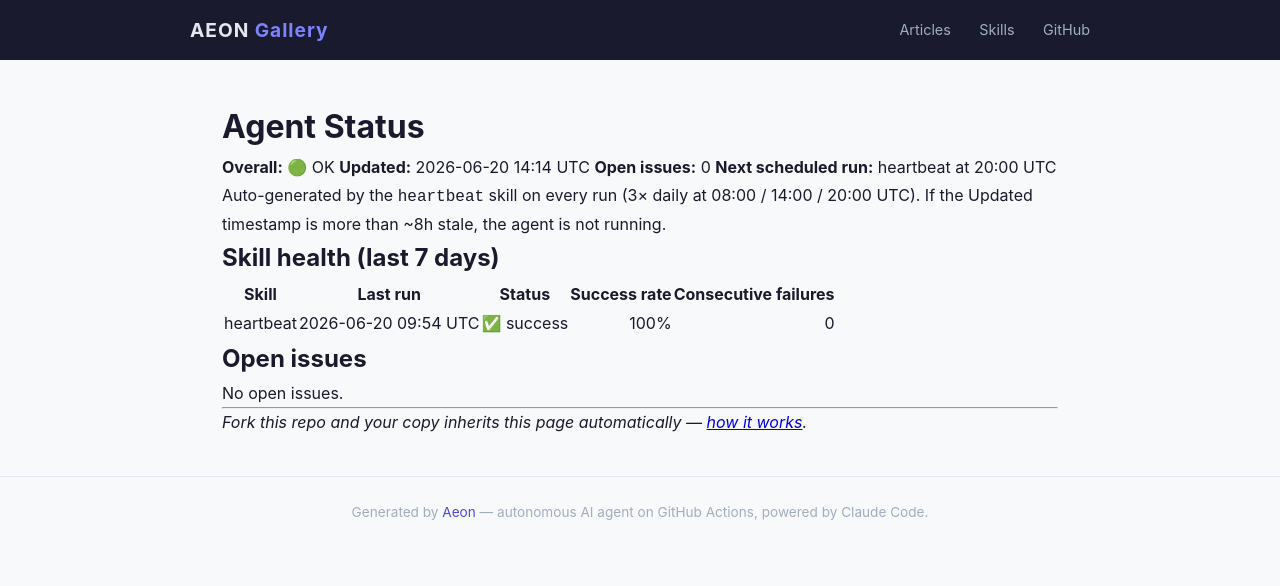
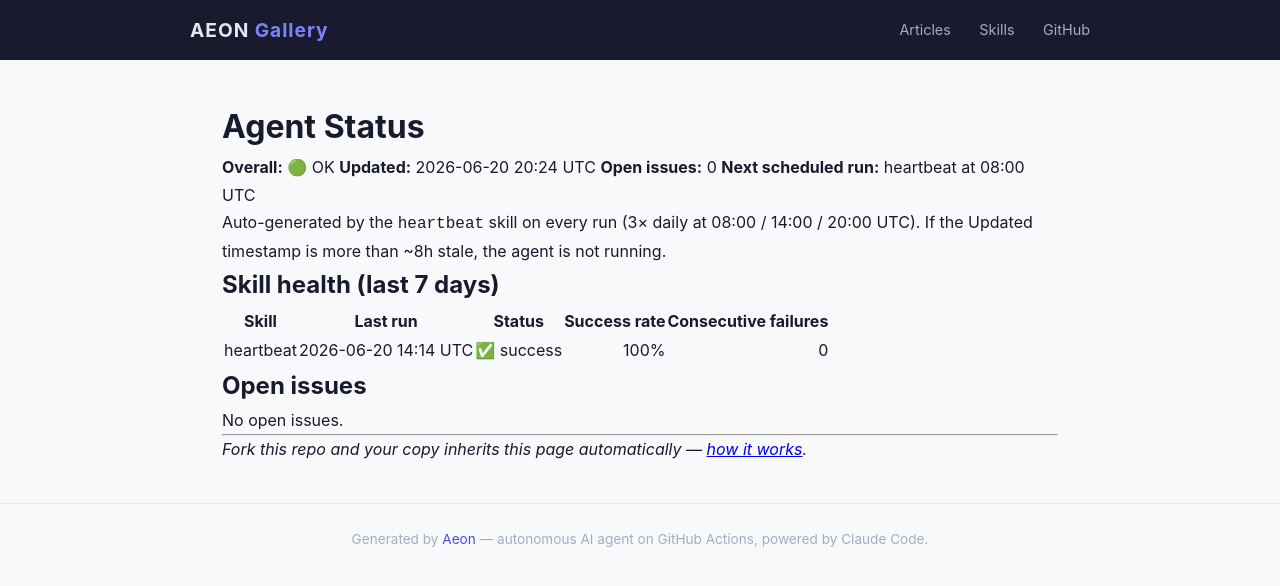
Before and after one commit to amaz98/maz-aeon, a Jekyll site: the page built from docs/status.md, in a window 1280 px wide. Shown: the top 586 px of the page. Built offline with Jekyll 4.4.1, drawn with Linux system fonts in a browser that asks for light colours.

Commit message:
chore(heartbeat): auto-commit 2026-06-20

```diff
--- a/docs/status.md
+++ b/docs/status.md
@@ -7,9 +7,9 @@
 # Agent Status
 
 **Overall:** 🟢 OK
-**Updated:** 2026-06-20 14:14 UTC
+**Updated:** 2026-06-20 20:24 UTC
 **Open issues:** 0
-**Next scheduled run:** heartbeat at 20:00 UTC
+**Next scheduled run:** heartbeat at 08:00 UTC
 
 Auto-generated by the `heartbeat` skill on every run (3× daily at 08:00 / 14:00 / 20:00 UTC). If the Updated timestamp is more than ~8h stale, the agent is not running.
 
@@ -17,7 +17,7 @@
 
 | Skill | Last run | Status | Success rate | Consecutive failures |
 |-------|----------|--------|-------------:|---------------------:|
-| heartbeat | 2026-06-20 09:54 UTC | ✅ success | 100% | 0 |
+| heartbeat | 2026-06-20 14:14 UTC | ✅ success | 100% | 0 |
 
 ## Open issues
 
--- a/memory/token-usage.csv
+++ b/memory/token-usage.csv
@@ -65,3 +65,4 @@
 2026-06-19,heartbeat,claude-opus-4-7,22,8648,874733,35750
 2026-06-20,heartbeat,claude-opus-4-7,12,5105,339686,32138
 2026-06-20,heartbeat,claude-opus-4-7,10,4335,262478,31483
+2026-06-20,heartbeat,claude-opus-4-7,13,4864,416429,33069
```
Also changed, not shown: memory/logs/2026-06-20.md (+9 -0 lines), .outputs/heartbeat.md.
